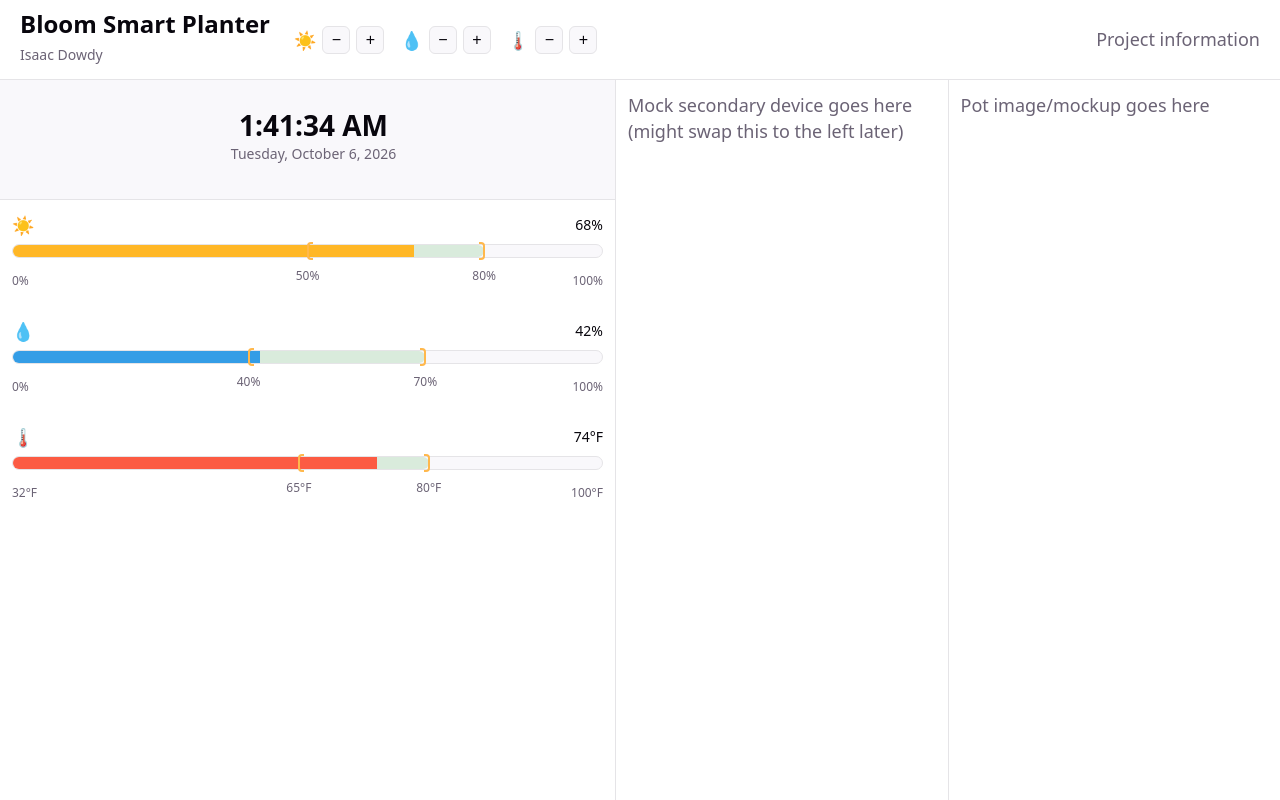
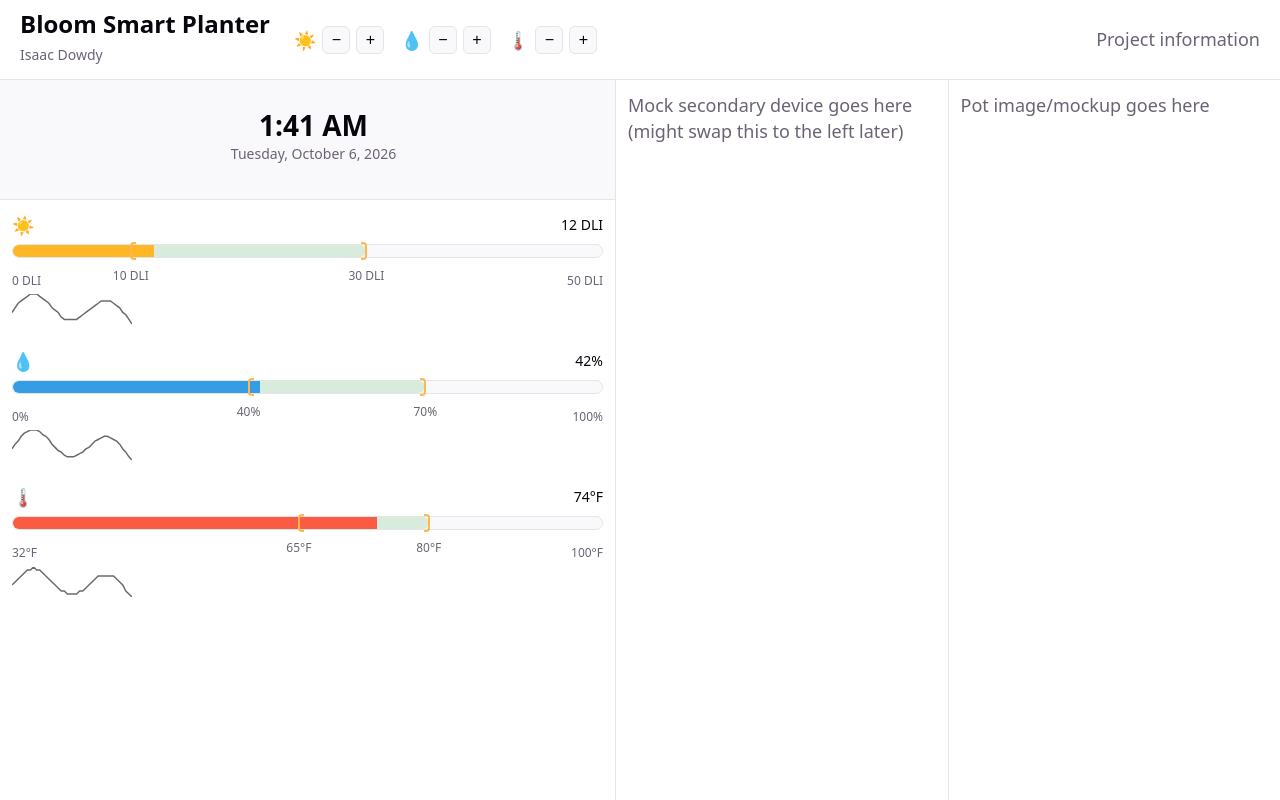
Before and after one commit to isaac-dowdy/bloom-smart-planter, a Svelte app in the folder bloom/: page / in a window 1280 px wide. Built offline with nearby package versions, Linux system fonts and the light colour scheme.

Commit message:
Removing bloat from the line bars and fixing warnings

```diff
--- a/bloom/src/App.svelte
+++ b/bloom/src/App.svelte
@@ -1,29 +1,51 @@
 <script>
   import { onMount } from 'svelte'
 
-  let now = $state(new Date())
+  /** @type {string | null} */
+  let expandedLabel = $state(null)
 
   onMount(() => {
-    const interval = setInterval(() => (now = new Date()), 1000)
+    const interval = setInterval(() => {
+      // sensor history and state remain static
+    }, 1000)
     return () => clearInterval(interval)
   })
 
-  const timeString = $derived(now.toLocaleTimeString())
-  const dateString = $derived(
-    now.toLocaleDateString(undefined, {
-      weekday: 'long',
-      year: 'numeric',
-      month: 'long',
-      day: 'numeric',
-    })
-  )
+  const startupTime = new Date()
+  const timeString = startupTime.toLocaleTimeString(undefined, { hour: 'numeric', minute: '2-digit' })
+  const dateString = startupTime.toLocaleDateString(undefined, {
+    weekday: 'long',
+    year: 'numeric',
+    month: 'long',
+    day: 'numeric',
+  })
 
   // dummy sensor readings until real hardware data is wired up
+  /** @type {{ label: string, icon: string, color: string, value: number, min: number, max: number, idealMin: number, idealMax: number, unit: string, step: number, history?: number[] }[]} */
   let sensors = $state([
-    { label: 'Sunlight', icon: '☀️', color: '#f5a623', value: 68, min: 0, max: 100, idealMin: 50, idealMax: 80, unit: '%', step: 2 },
+    { label: 'Sunlight', icon: '☀️', color: '#f5a623', value: 12, min: 0, max: 50, idealMin: 10, idealMax: 30, unit: ' DLI', step: 2 },
     { label: 'Water', icon: '💧', color: '#2f8fd1', value: 42, min: 0, max: 100, idealMin: 40, idealMax: 70, unit: '%', step: 2 },
     { label: 'Temperature', icon: '🌡️', color: '#e5533d', value: 74, min: 32, max: 100, idealMin: 65, idealMax: 80, unit: '°F', step: 1 },
   ])
+
+  /** deterministic wavy sample data so the sparkline/expanded charts render a static graph */
+  /** @param {number} idealMin @param {number} idealMax @param {number} min @param {number} max @param {number} points */
+  function generateHistory(idealMin, idealMax, min, max, points = 40) {
+    const center = (idealMin + idealMax) / 2
+    const amplitude = (idealMax - idealMin) / 2 || (max - min) / 8
+    const history = []
+    for (let i = 0; i < points; i++) {
+      const wave = Math.sin(i / 4) * amplitude * 0.6 + Math.sin(i / 9) * amplitude * 0.3
+      const v = Math.min(max, Math.max(min, Math.round(center + wave)))
+      history.push(v)
+    }
+    return history
+  }
+
+  // initialize static history
+  sensors.forEach((s) => {
+    if (!s.history) s.history = generateHistory(s.idealMin, s.idealMax, s.min, s.max)
+  })
 
   /** @param {number} value @param {number} min @param {number} max */
   function percent(value, min, max) {
@@ -43,6 +65,35 @@
   /** @param {{ value: number, idealMin: number, idealMax: number }} sensor */
   function isOutOfRange(sensor) {
     return sensor.value < sensor.idealMin || sensor.value > sensor.idealMax
+  }
+
+  /** @param {{ label: string }} sensor */
+  function toggleExpand(sensor) {
+    expandedLabel = expandedLabel === sensor.label ? null : sensor.label
+  }
+
+  /** @param {{ history?: number[], value: number }} sensor */
+  function historyStats(sensor) {
+    const h = sensor.history && sensor.history.length ? sensor.history : [sensor.value]
+    const min = Math.min(...h)
+    const max = Math.max(...h)
+    const avg = h.reduce((a, b) => a + b, 0) / h.length
+    return { min, max, avg: Math.round(avg * 10) / 10 }
+  }
+
+  function sparklinePoints(/** @type {number[] | undefined} */ history, w = 120, h = 30) {
+    if (!history || history.length === 0) return ''
+    const len = history.length
+    const min = Math.min(...history)
+    const max = Math.max(...history)
+    const range = max - min || 1
+    return history
+      .map((/** @type {number} */ v, /** @type {number} */ i) => {
+        const x = (i / (len - 1 || 1)) * w
+        const y = h - ((v - min) / range) * h
+        return `${x},${y}`
+      })
+      .join(' ')
   }
 </script>
 
@@ -86,7 +137,15 @@
       <div class="panel-pot-main">
         <div class="sensor-list">
           {#each sensors as sensor}
-            <div class="sensor">
+            <div
+              class="sensor"
+              class:sensor--expanded={expandedLabel === sensor.label}
+              role="button"
+              tabindex="0"
+              aria-expanded={expandedLabel === sensor.label}
+              onclick={() => toggleExpand(sensor)}
+              onkeydown={(e) => (e.key === 'Enter' || e.key === ' ') && toggleExpand(sensor)}
+            >
               <div class="sensor-header">
                 <span class="sensor-icon" title={sensor.label} aria-hidden="true">{sensor.icon}</span>
                 <span class="sr-only">{sensor.label}</span>
@@ -110,6 +169,51 @@
                 <span>{sensor.min}{sensor.unit}</span>
                 <span>{sensor.max}{sensor.unit}</span>
               </div>
+              <div class="sensor-sparkline">
+                <svg width="120" height="30" viewBox="0 0 120 30" preserveAspectRatio="none">
+                  <polyline fill="none" stroke="currentColor" stroke-width="1.5" points={sparklinePoints(sensor.history,120,30)} />
+                </svg>
+              </div>
+
+              {#if expandedLabel === sensor.label}
+                {@const stats = historyStats(sensor)}
+                <div class="sensor-expanded" role="group">
+                  <div class="sensor-expanded-chart">
+                    <svg width="100%" height="120" viewBox="0 0 480 120" preserveAspectRatio="none">
+                      <polyline fill="none" stroke="currentColor" stroke-width="2" points={sparklinePoints(sensor.history,480,120)} />
+                    </svg>
+                  </div>
+                  <div class="sensor-stats">
+                    <span>min {stats.min}{sensor.unit}</span>
+                    <span>avg {stats.avg}{sensor.unit}</span>
+                    <span>max {stats.max}{sensor.unit}</span>
+                  </div>
+                  <div class="sensor-expanded-controls">
+                    <label class="slider-label">
+                      Target min
+                      <input
+                        type="range"
+                        min={sensor.min}
+                        max={sensor.max}
+                        step={sensor.step}
+                        value={sensor.idealMin}
+                        oninput={(e) => (sensor.idealMin = Math.min(+e.currentTarget.value, sensor.idealMax))}
+                      />
+                    </label>
+                    <label class="slider-label">
+                      Target max
+                      <input
+                        type="range"
+                        min={sensor.min}
+                        max={sensor.max}
+                        step={sensor.step}
+                        value={sensor.idealMax}
+                        oninput={(e) => (sensor.idealMax = Math.max(+e.currentTarget.value, sensor.idealMin))}
+                      />
+                    </label>
+                  </div>
+                </div>
+              {/if}
             </div>
           {/each}
         </div>
--- a/bloom/src/app.css
+++ b/bloom/src/app.css
@@ -105,6 +105,10 @@ p {
   display: flex;
   flex-direction: column;
   padding: 0;
+}
+
+.panel-pot {
+  position: relative;
 }
 
 .panel-pot-lip {
@@ -302,6 +306,89 @@ p {
   opacity: 0.95;
 }
 
+.sensor-controls-row {
+  display: flex;
+  align-items: center;
+  gap: 12px;
+  margin-top: 8px;
+}
+
+.slider-label {
+  display: flex;
+  flex-direction: column;
+  font-size: 12px;
+  color: var(--text);
+}
+
+.slider-label input[type="range"] {
+  width: 160px;
+  margin-top: 6px;
+}
+
+.sensor-sparkline svg {
+  display: block;
+  color: var(--text-h);
+  opacity: 0.6;
+}
+
+.sensor {
+  cursor: pointer;
+  border-radius: 8px;
+  padding: 8px;
+  margin: -8px;
+  transition: background-color 0.15s ease;
+}
+
+.sensor:hover,
+.sensor--expanded {
+  background: var(--panel-bg);
+}
+
+.sensor-expanded {
+  cursor: default;
+  margin-top: 12px;
+  padding-top: 12px;
+  border-top: 1px solid var(--border);
+}
+
+.sensor-expanded-chart svg {
+  display: block;
+  color: var(--text-h);
+}
+
+.sensor-stats {
+  display: flex;
+  gap: 16px;
+  font-size: 12px;
+  color: var(--text);
+  margin: 8px 0;
+}
+
+.sensor-expanded-controls {
+  display: flex;
+  flex-wrap: wrap;
+  gap: 16px;
+}
+
+.panel-pot .toast-list {
+  position: absolute;
+  right: 12px;
+  bottom: 12px;
+  display: flex;
+  flex-direction: column;
+  gap: 8px;
+  z-index: 20;
+}
+
+.panel-pot .toast {
+  background: var(--panel-bg);
+  border: 1px solid var(--border);
+  padding: 8px 12px;
+  border-radius: 8px;
+  box-shadow: 0 6px 18px rgba(0,0,0,0.06);
+  color: var(--text-h);
+}
+
 .panel-phone,
 .panel-mockup {
   flex: 1 1 0;
```
